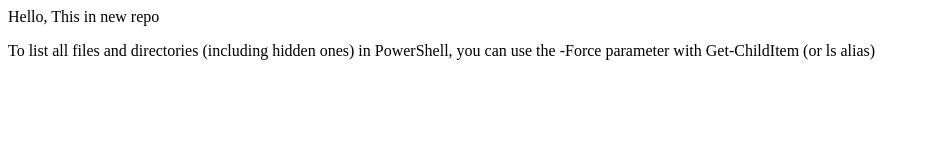
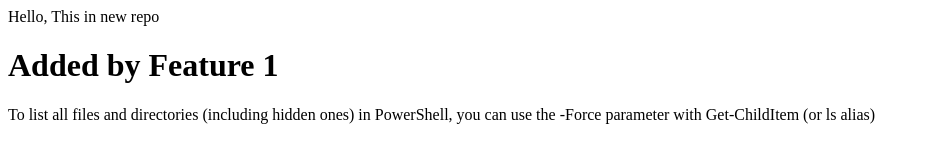
Before and after one commit to ShubhamSBagal/LocalRepo, a plain HTML site: page index.html in a window 1280 px wide. Shown: the whole page, without its empty margins (0-930 px from the left). Drawn offline with Linux system fonts and the light colour scheme.

Commit message:
f1 added

```diff
--- a/index.html
+++ b/index.html
@@ -7,6 +7,7 @@
 </head>
 <body>
     <div class="p">Hello, This in new repo</div>
+    <h1>Added by Feature 1 </h1>
     <p>To list all files and directories (including hidden ones) in PowerShell, you can use the -Force parameter with Get-ChildItem (or ls alias)</p>
 </body>
 </html>
```
